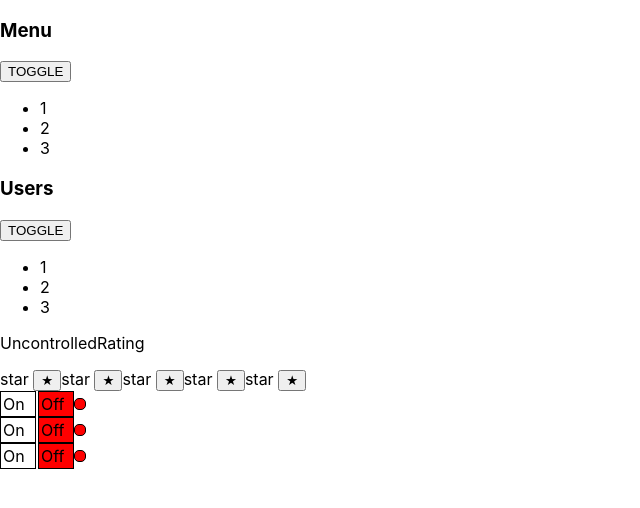
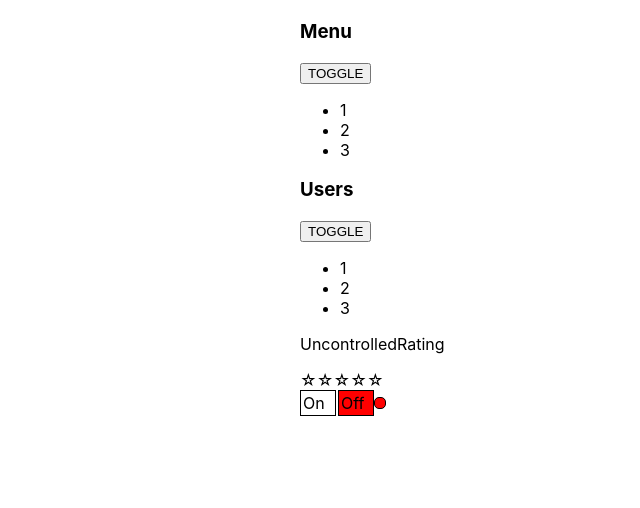
Before and after one commit to kudlatskaya/react-k, a React (Create React App) app in the folder my-app/: page / in a window 1280 px wide. Shown: the top 508 px of the page, without its empty margins (0-640 px from the left). Built offline with nearby package versions, Linux system fonts and the light colour scheme.

Commit message:
refactoring star

```diff
--- a/my-app/src/App.css
+++ b/my-app/src/App.css
@@ -0,0 +1,4 @@
+.app {
+    width: 680px;
+    margin: 20px auto;
+}
--- a/my-app/src/App.tsx
+++ b/my-app/src/App.tsx
@@ -15,7 +15,7 @@ function hello() {
 
 function App(props: any) {
     return (
-        <div>
+        <div className={"app"}>
             {/*<PageTitle title={"This is APP component"}/>*/}
             {/*<PageTitle title={"My friends"}/>*/}
             {/*Article1*/}
@@ -34,8 +34,8 @@ function App(props: any) {
             <p>UncontrolledRating </p>
             <UncontrolledRating />
             <OnOff/>
-            <OnOff/>
-            <OnOff/>
+            {/*<OnOff/>*/}
+            {/*<OnOff/>*/}
         </div>
     );
 }
--- a/my-app/src/components/UncontrolledRating/UncontrolledRating.tsx
+++ b/my-app/src/components/UncontrolledRating/UncontrolledRating.tsx
@@ -6,28 +6,38 @@ type RatingPropsType = {
 }
 
 type StarPropsType = {
-    selected: boolean
+    selected: boolean,
+    checkStar: (value: RatingPropsType) => void;
 }
 
 function Star(props: StarPropsType) {
-    if (props.selected === true) {
-        return <span><b>star </b></span>
-    } else {
-        return <span>star</span>
-    }
+    const { selected, checkStar } = props;
 
+    return (selected === true)
+        ? <span onClick={checkStar}>&#9733;</span>
+        : <span onClick={checkStar}>&#9734;</span>
+
+    // if (props.selected === true) {
+    //     return <span><b>star </b></span>
+    // } else {
+    //     return <span>star</span>
+    // }
 }
 
 const UncontrolledRating = () => {
-    const [ value, setValue ] = useState(0);
+    const [ value, setValue ] = useState<RatingPropsType>(0);
+
+    function checkStar(value: RatingPropsType) {
+        setValue(value);
+    }
 
     return (
         <div>
-            <Star selected={ value > 0 }/> <button onClick={() => setValue(1)}>&#9733;</button>
-            <Star selected={ value > 1 }/> <button onClick={() => setValue(2)}>&#9733;</button>
-            <Star selected={ value > 2 }/> <button onClick={() => setValue(3)}>&#9733;</button>
-            <Star selected={ value > 3 }/> <button onClick={() => setValue(4)}>&#9733;</button>
-            <Star selected={ value > 4 }/> <button onClick={() => setValue(5)}>&#9733;</button>
+            <Star selected={ value > 0 } checkStar={checkStar}/>
+            <Star selected={ value > 1 } checkStar={checkStar}/>
+            <Star selected={ value > 2 } checkStar={checkStar}/>
+            <Star selected={ value > 3 } checkStar={checkStar}/>
+            <Star selected={ value > 4 } checkStar={checkStar}/>
         </div>
     );
 };
```
